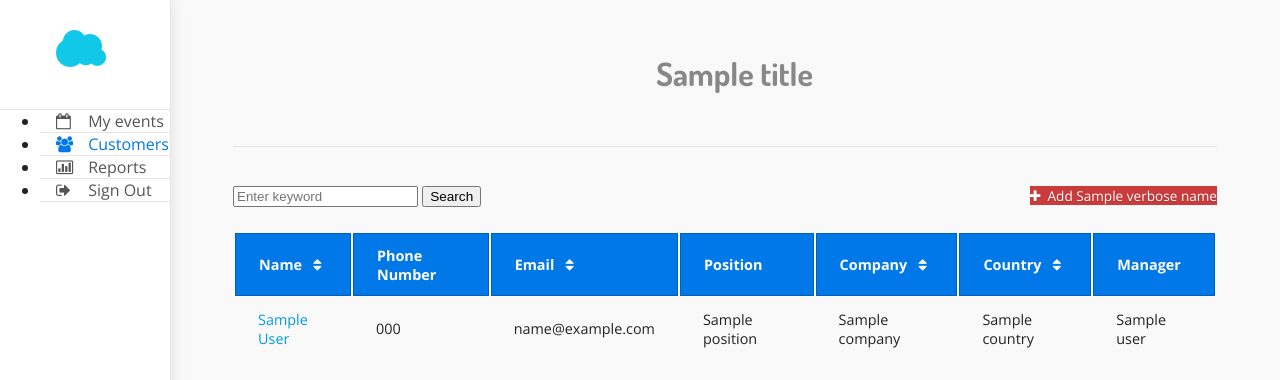
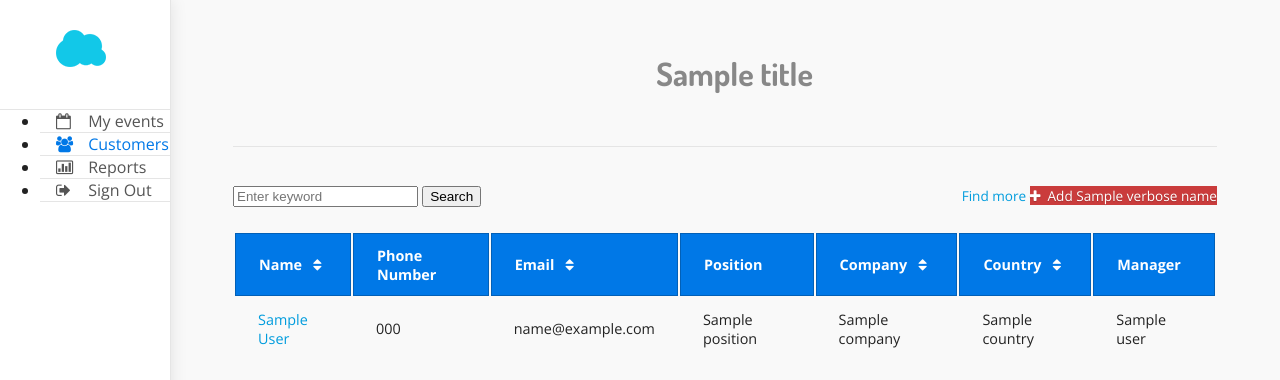
Before and after one commit to pythonista8/crm, a Django app: template crm/apps/customers/templates/customers/customer_list.html in a window 1280 px wide. Shown: the top 380 px of the page. Run offline with Django 3.2, Linux system fonts and the light colour scheme; the template is opened without the code that fills it: most values are stand-ins (such as "Sample title", 1, 10 or a date in 2020); some libraries are stand-ins or nearby versions.

Commit message:
Added button link to SuggestedCompany list

```diff
--- a/crm/apps/customers/templates/customers/customer_list.html
+++ b/crm/apps/customers/templates/customers/customer_list.html
@@ -16,6 +16,11 @@
     </div>
 
     <div id="controls" class="bottom-mrg pull-right">
+        <a class="pure-button pure-button-small pure-button-primary"
+           href="{% url 'customers:suggestedcompany_list' %}">
+            Find more
+        </a>
+
         <a id="step-2" class="pure-button pure-button-small pure-button-error"
            href="{% url 'customers:create' %}">
             <i class="fa fa-plus"></i>&nbsp;
--- a/crm/apps/customers/urls.py
+++ b/crm/apps/customers/urls.py
@@ -25,5 +25,5 @@
 
     url(r'^suggested/$',
         views.SuggestedCompanyList.as_view(),
-        name="suggested_company_list"),
+        name="suggestedcompany_list"),
 )
```
